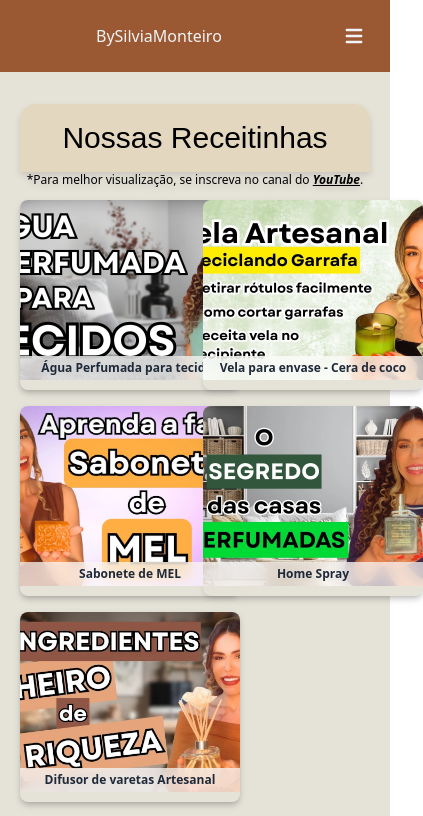
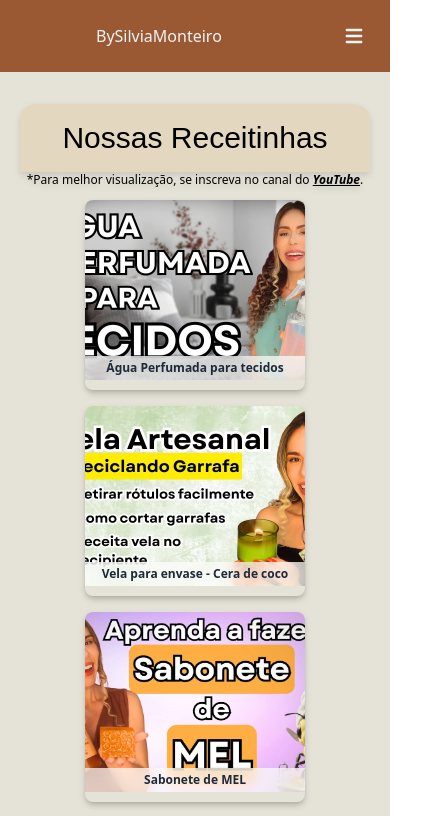
Before and after one commit to vitorreisler/paginas, a Next.js app: page /rotas/receitas in a window 390 px wide. Shown: the top 816 px of the page, 423 px wide, since content can reach past the window. Built offline with nearby package versions, Linux system fonts and the light colour scheme; a web font is replaced by a local one.

Commit message:
arrumei layout receitinhas para celualr

```diff
--- a/src/pages/rotas/receitas.jsx
+++ b/src/pages/rotas/receitas.jsx
@@ -1,5 +1,6 @@
 import { receitasDataCard } from "@/data/receitasDataCard";
 import Image from "next/image";
+
 
 const Receitas = () => {
   return (
@@ -20,17 +21,17 @@ const Receitas = () => {
         </a>
         .
       </span>
-      <div className="grid grid-cols-2 md:flex md:flex-wrap md:justify-center gap-4">
+      <div className="grid grid-cols-1 md:grid-cols-2 lg:grid-cols-3 xl:grid-cols-4 md:flex md:flex-wrap md:justify-center gap-4">
         {receitasDataCard &&
           receitasDataCard.length > 0 &&
           receitasDataCard.map(
-            ({ fotoCardReceita, rotaDaReceita, tituloDaReceita }) => {
+            ({
+              fotoCardReceita,
+              rotaDaReceita,
+              tituloDaReceita,
+            }) => {
               return (
-                <a
-                  key={rotaDaReceita}
-                  href={rotaDaReceita}
-                  rel="noopener noreferrer"
-                >
+                <a key={rotaDaReceita} href={rotaDaReceita}  rel="noopener noreferrer">
                      <article
                      className="w-[220px] sm:w-[280px] h-[190px] text-center rounded-lg overflow-hidden shadow-md bg-[#e5e3d8] transition-transform transform hover:-translate-y-2 hover:shadow-lg hover:brightness-105 duration-300 flex flex-col"
                      itemScope
@@ -54,10 +55,12 @@ const Receitas = () => {
                          </p>
                        </div>
                      </section>
+
+
                        </article>
                 </a>
               );
-            },
+            }
           )}
       </div>
     </div>
```
Lines whose indentation alone changed are shown as unchanged.
